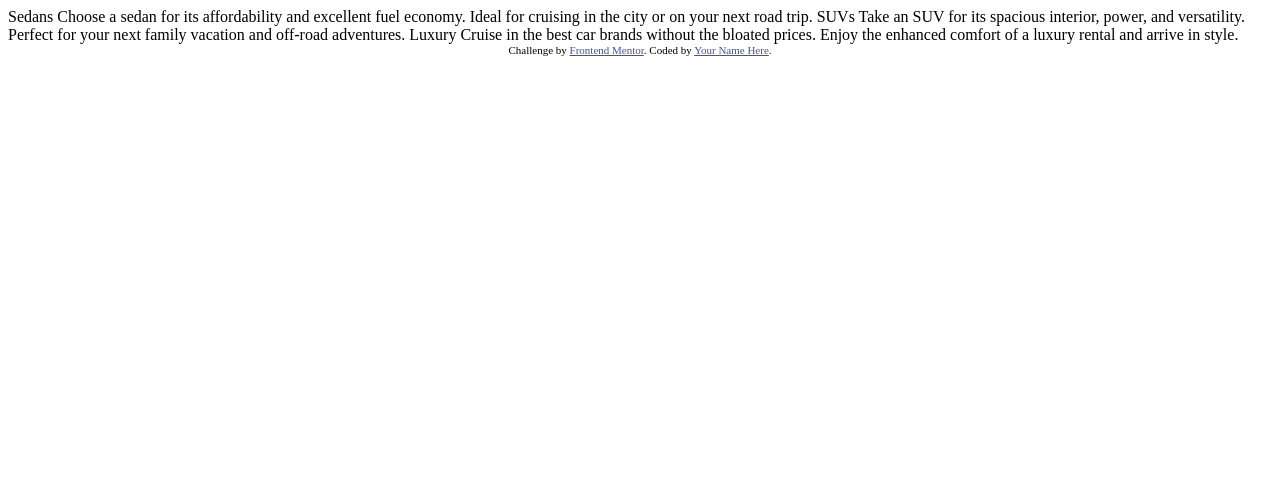
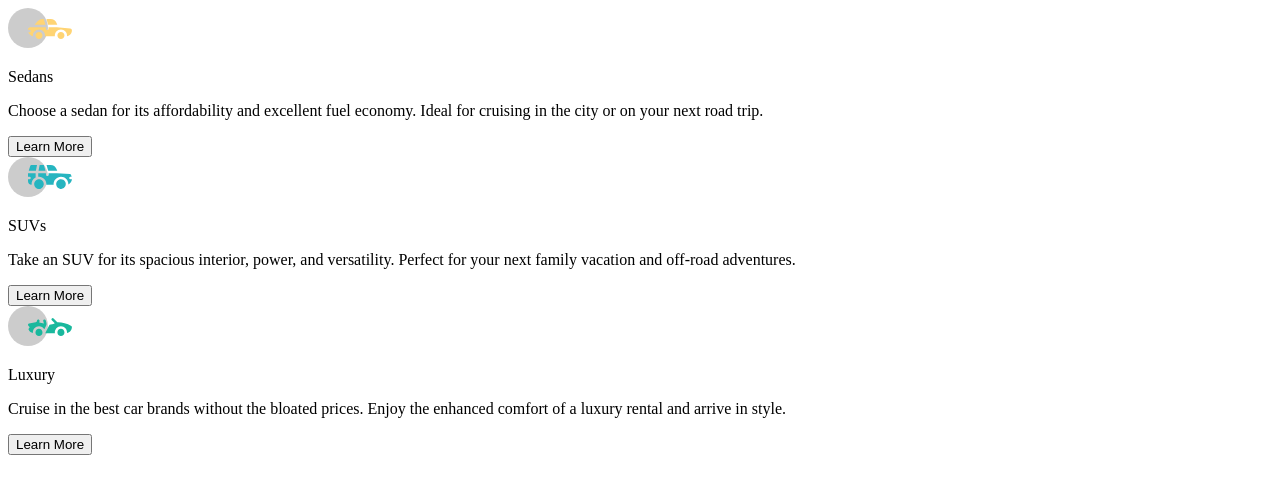
Before and after one commit to Tammyhi/FEM-3-column-preview-card-component, a plain HTML site: page index.html in a window 1280 px wide. Drawn offline with Linux system fonts and the light colour scheme.

Commit message:
refactor: add base html structure

```diff
--- a/index.html
+++ b/index.html
@@ -1,36 +1,50 @@
-<!DOCTYPE html>
+<!doctype html>
 <html lang="en">
-<head>
-  <meta charset="UTF-8">
-  <meta name="viewport" content="width=device-width, initial-scale=1.0"> <!-- displays site properly based on user's device -->
+  <head>
+    <meta charset="UTF-8" />
+    <meta name="viewport" content="width=device-width, initial-scale=1.0" />
+    <!-- displays site properly based on user's device -->
 
-  <link rel="icon" type="image/png" sizes="32x32" href="./images/favicon-32x32.png">
+    <link
+      rel="icon"
+      type="image/png"
+      sizes="32x32"
+      href="./images/favicon-32x32.png"
+    />
 
-  <title>Frontend Mentor | 3-column preview card component</title>
+    <title>Frontend Mentor | 3-column preview card component</title>
 
-  <!-- Feel free to remove these styles or customise in your own stylesheet 👍 -->
-  <style>
-    .attribution { font-size: 11px; text-align: center; }
-    .attribution a { color: hsl(228, 45%, 44%); }
-  </style>
-</head>
-<body>
-
-  Sedans
-  Choose a sedan for its affordability and excellent fuel economy. Ideal for cruising in the city
-  or on your next road trip.
-
-  SUVs
-  Take an SUV for its spacious interior, power, and versatility. Perfect for your next family vacation
-  and off-road adventures.
-
-  Luxury
-  Cruise in the best car brands without the bloated prices. Enjoy the enhanced comfort of a luxury
-  rental and arrive in style.
-
-  <div class="attribution">
-    Challenge by <a href="https://www.frontendmentor.io?ref=challenge" target="_blank">Frontend Mentor</a>.
-    Coded by <a href="#">Your Name Here</a>.
-  </div>
-</body>
+    <link rel="stylesheet" href="styles.css" />
+  </head>
+  <body>
+    <main>
+      <section>
+        <img src="/images/icon-sedans.svg" />
+        <p>Sedans</p>
+        <p>
+          Choose a sedan for its affordability and excellent fuel economy. Ideal
+          for cruising in the city or on your next road trip.
+        </p>
+        <button>Learn More</button>
+      </section>
+      <section>
+        <img src="/images/icon-suvs.svg" />
+        <p>SUVs</p>
+        <p>
+          Take an SUV for its spacious interior, power, and versatility. Perfect
+          for your next family vacation and off-road adventures.
+        </p>
+        <button>Learn More</button>
+      </section>
+      <section>
+        <img src="/images/icon-luxury.svg" />
+        <p>Luxury</p>
+        <p>
+          Cruise in the best car brands without the bloated prices. Enjoy the
+          enhanced comfort of a luxury rental and arrive in style.
+        </p>
+        <button>Learn More</button>
+      </section>
+    </main>
+  </body>
 </html>
```
Also changed, not shown: images/favicon-32x32.png (renamed from favicon-32x32.png), images/icon-luxury.svg (renamed from icon-luxury.svg), images/icon-sedans.svg (renamed from icon-sedans.svg), images/icon-suvs.svg (renamed from icon-suvs.svg), styles.css (added).
